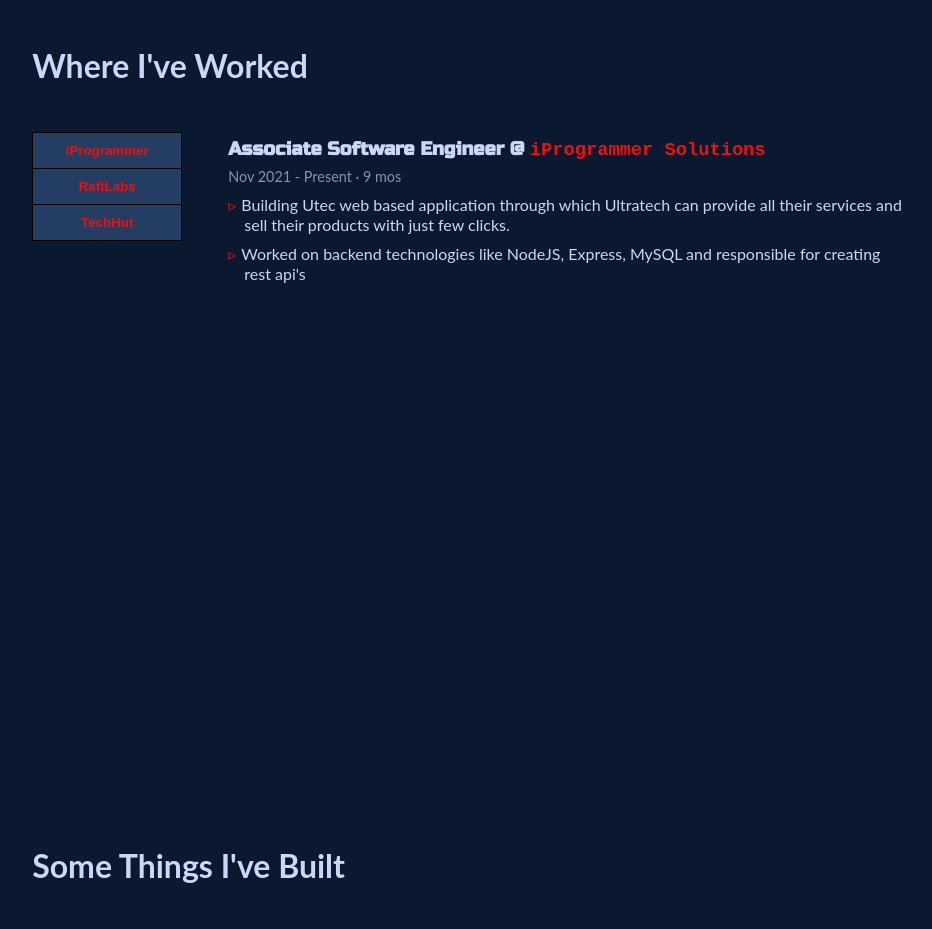
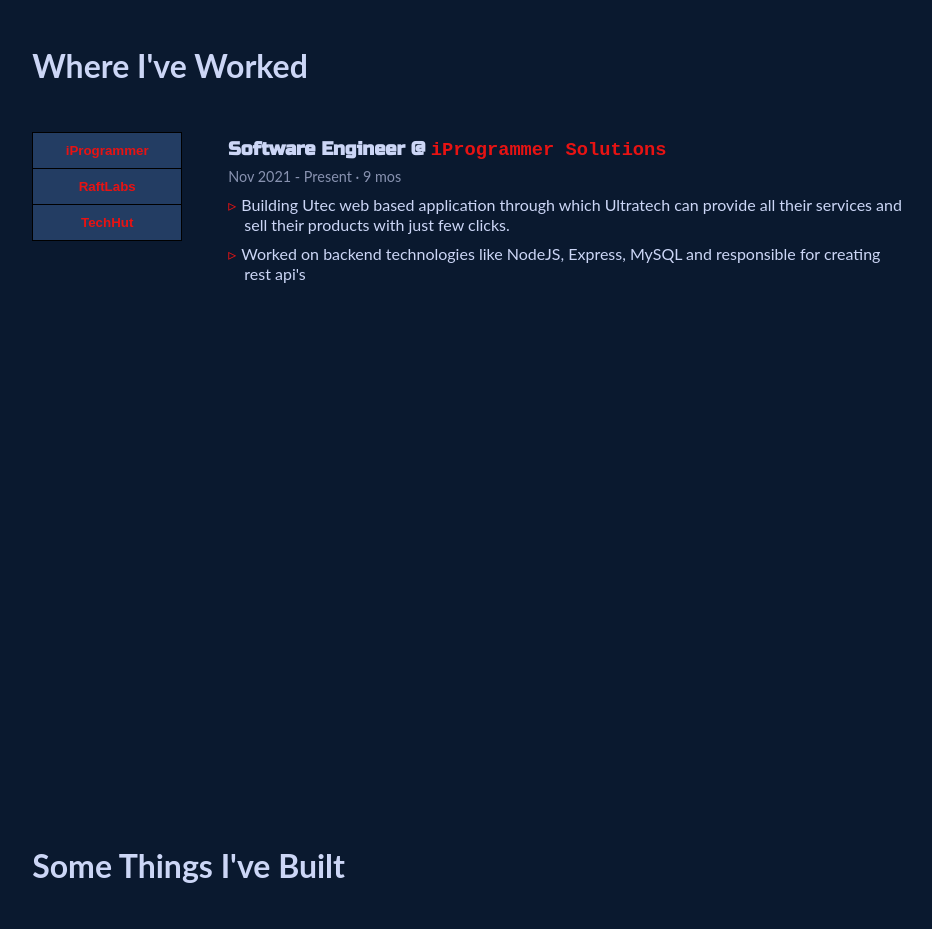
Before and after one commit to rushikesh619/rushikesh619.github.io, a plain HTML site: page index.html in a window 1280 px wide. Shown: the part 900-1829 px from the top of the page, without its empty margins (147-1079 px from the left). Drawn offline with Linux system fonts and the light colour scheme.

Commit message:
updated job designation

```diff
--- a/index.html
+++ b/index.html
@@ -130,7 +130,7 @@
                     </div>
 
                     <div class="iprogrammer" id="iprogrammerExperience">
-                        <h3>Associate Software Engineer @ <a href="https://www.iprogrammer.com/">iProgrammer Solutions</a></h3>
+                        <h3>Software Engineer @ <a href="https://www.iprogrammer.com/">iProgrammer Solutions</a></h3>
                         <p>Nov 2021 - Present · 9 mos</p>
                         <ul>
                             <li>Building Utec web based application through which Ultratech can provide all their services and sell their products
```
